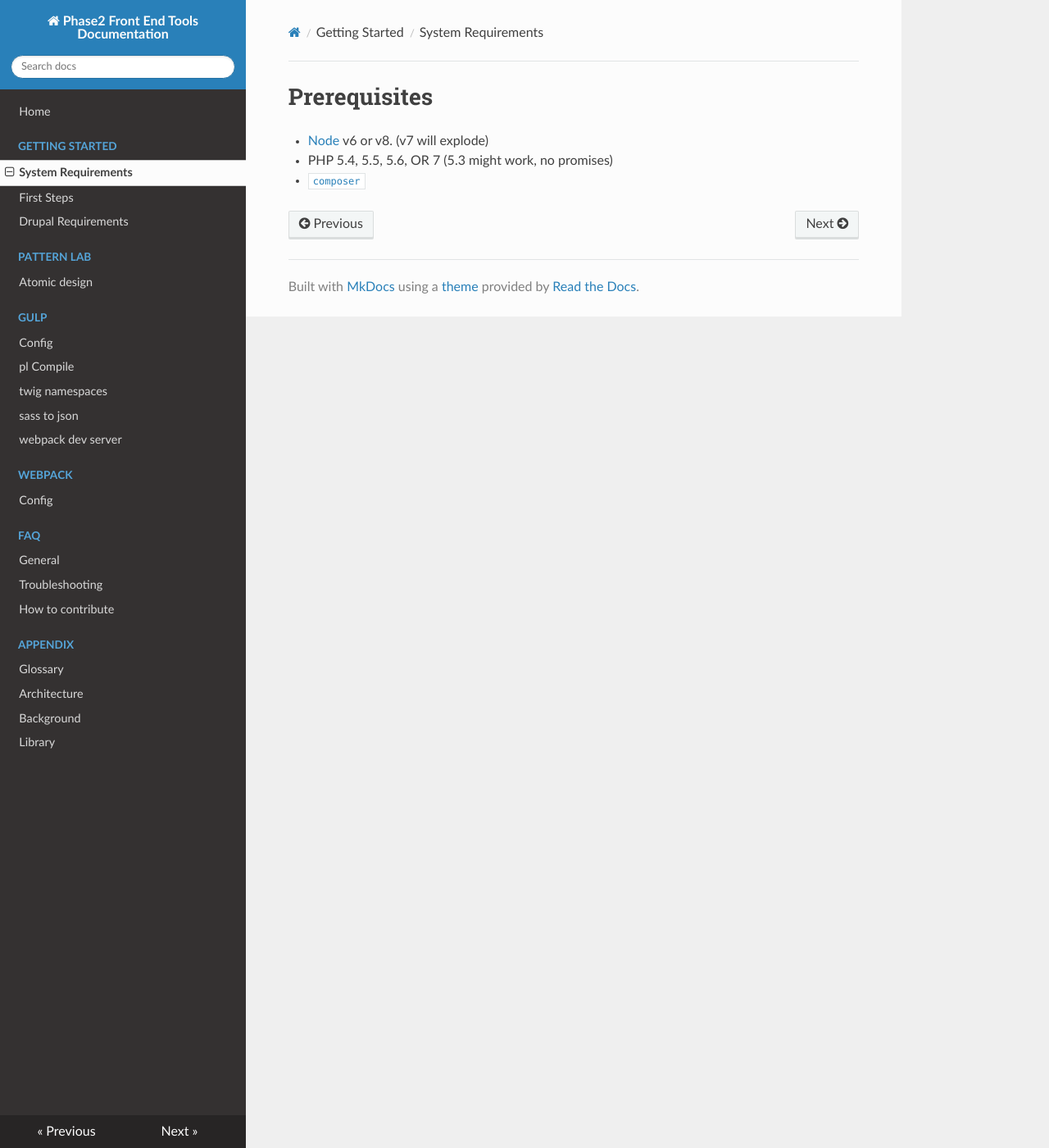
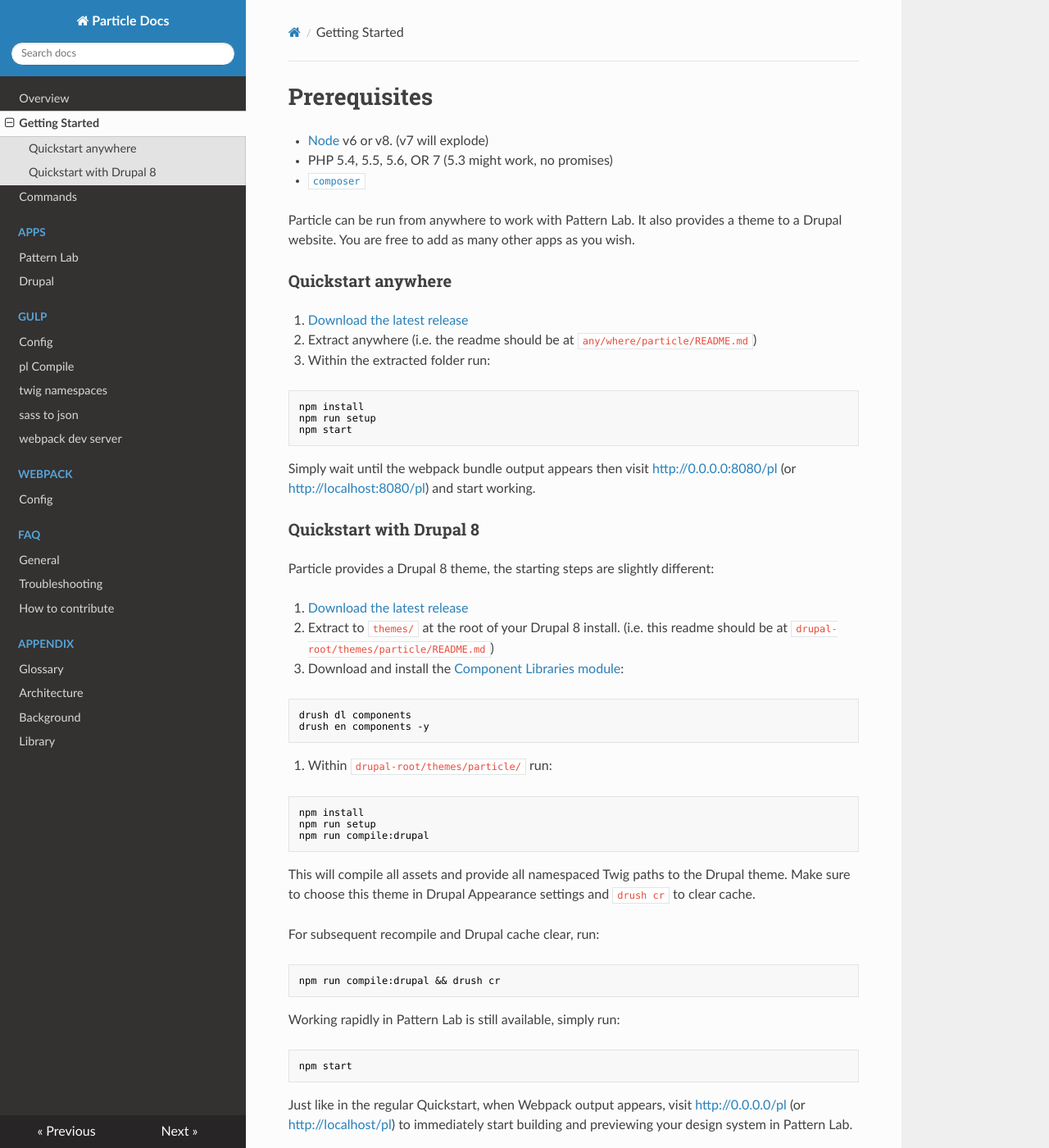
Before and after one commit to phase2/frontend-docs, an MkDocs documentation site: the page built from docs/getting-started/system-requirements.md, in a window 1280 px wide and 1400 px high. Shown: the whole window at 82% size. Built offline with MkDocs 1.6.1, drawn with Linux system fonts in a browser that asks for light colours; nearby versions of some CDN libraries; old or Windows-style settings are respelled for this version of MkDocs; some of the changed text lies outside the part shown.

Commit message:
start to clean up FE docs

````diff
--- a/docs/getting-started/system-requirements.md
+++ b/docs/getting-started/system-requirements.md
@@ -3,3 +3,59 @@
 - [Node](https://nodejs.org) v6 or v8. (v7 will explode)
 - PHP 5.4, 5.5, 5.6, OR 7 (5.3 might work, no promises)
 - [`composer`](https://getcomposer.org)
+
+
+Particle can be run from anywhere to work with Pattern Lab. It also provides a theme to a Drupal website. You are free to add as many other apps as you wish.
+
+### Quickstart anywhere
+
+1. [Download the latest release](https://github.com/phase2/particle/releases)
+1. Extract anywhere (i.e. the readme should be at `any/where/particle/README.md`)
+1. Within the extracted folder run:
+
+```bash
+npm install
+npm run setup
+npm start
+```
+
+Simply wait until the webpack bundle output appears then visit [http://0.0.0.0:8080/pl](http://0.0.0.0:8080/pl) (or [http://localhost:8080/pl](http://localhost:8080/pl)) and start working.
+
+### Quickstart with Drupal 8
+
+Particle provides a Drupal 8 theme, the starting steps are slightly different:
+
+1. [Download the latest release](https://github.com/phase2/particle/releases)
+1. Extract to `themes/` at the root of your Drupal 8 install. (i.e. this readme should be at `drupal-root/themes/particle/README.md`)
+1. Download and install the [Component Libraries module](https://www.drupal.org/project/components):
+
+```bash
+drush dl components
+drush en components -y
+```
+
+1. Within `drupal-root/themes/particle/` run:
+
+```bash
+npm install
+npm run setup
+npm run compile:drupal
+```
+
+This will compile all assets and provide all namespaced Twig paths to the Drupal theme. Make sure to choose this theme in Drupal Appearance settings and `drush cr` to clear cache.
+
+For subsequent recompile and Drupal cache clear, run:
+
+```bash
+npm run compile:drupal && drush cr
+```
+
+Working rapidly in Pattern Lab is still available, simply run:
+
+```bash
+npm start
+```
+
+Just like in the regular Quickstart, when Webpack output appears, visit [http://0.0.0.0/pl](http://0.0.0.0/pl) (or [http://localhost/pl](http://localhost/pl)) to immediately start building and previewing your design system in Pattern Lab.
+
+That's it. For **much** greater detail on the frontend approach using this project, keep reading these docs.
--- a/mkdocs.yml
+++ b/mkdocs.yml
@@ -1,14 +1,13 @@
-site_name: Phase2 Front End Tools Documentation
+site_name: Particle Docs
 site_favicon: favicon.ico
 theme: readthedocs
 pages:
-  - Home: 'index.md'
-  - Getting Started:
-    - System Requirements: 'getting-started/system-requirements.md'
-    - First Steps: 'getting-started/first-steps.md'
-    - Drupal Requirements: 'getting-started/drupal-requirements.md'
-  - Pattern Lab:
-    - Atomic design: 'pattern-lab/atomic.md'
+  - Overview: 'index.md'
+  - Getting Started: 'getting-started/system-requirements.md'
+  - Commands: 'getting-started/commands.md'
+  - Apps:
+    - Pattern Lab: 'apps/atomic.md'
+    - Drupal: 'apps/drupal-requirements.md'
   - Gulp:
     - Config: 'gulp/gulpfile.md'
     - pl Compile: 'gulp/tasks/pl-compile.md'
````
Also changed, not shown: docs/apps/drupal-requirements.md (added, +31 -0 lines), docs/config/linting.md (added, +13 -0 lines), docs/getting-started/commands.md (added, +42 -0 lines), docs/getting-started/drupal-requirements.md (deleted, +0 -36 lines), docs/getting-started/first-steps.md (deleted, +0 -14 lines), docs/index.md (+17 -1 lines), docs/apps/atomic.md (renamed from docs/pattern-lab/atomic.md).
